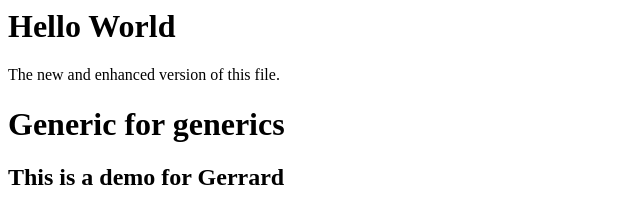
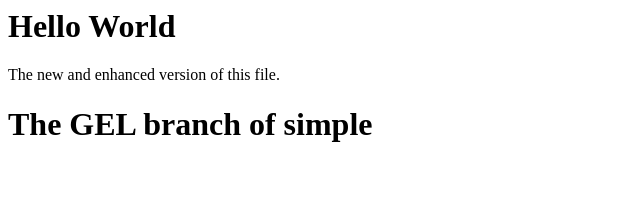
Before and after one commit to gjngeldenhuis/skyscape-simple, a plain HTML site: page files/index.html in a window 1280 px wide. Shown: the whole page, without its empty margins (0-640 px from the left). Drawn offline with Linux system fonts and the light colour scheme.

Commit message:
Adding gel version of module

```diff
--- a/files/index.html
+++ b/files/index.html
@@ -1,6 +1,5 @@
 <html>
   <h1> Hello World </h1>
 The new and enhanced version of this file.
-  <h1> Generic for generics </h1>
-    <h2> This is a demo for Gerrard </h2>
+  <h1> The GEL branch of simple </h1>
 </html>
```
